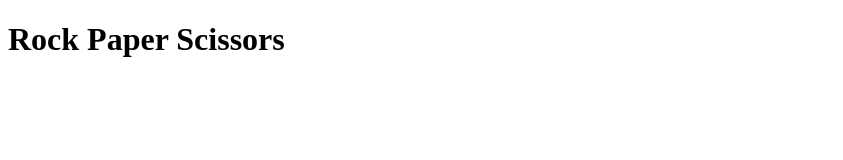
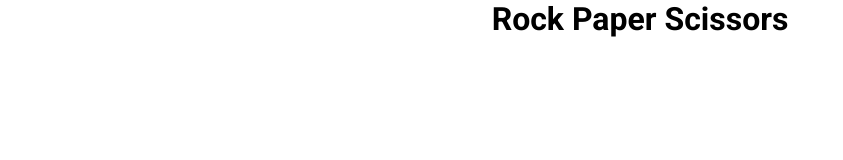
Before and after one commit to issac-in/odin-rock-paper-scissors, a website: page index.html in a window 1280 px wide. Shown: the whole page, without its empty margins (0-843 px from the left). Drawn offline with Linux system fonts and the light colour scheme.

Commit message:
Import Roboto font & Set up general CSS
I personally just prefer a sans-serif font if possible, and put other
web safe fonts incase Roboto isn't available. Set up general CSS as is
just so that I don't have to stress about unexpected padding or margins,
and that everything is at least center aligned for now.

I might change text alignment for later, but I'm going for a symmetrical
web page design for the most part.

```diff
--- a/styles.css
+++ b/styles.css
@@ -1,6 +1,18 @@
+@import url('https://fonts.googleapis.com/css2?family=Roboto:ital,wght@0,100;0,300;0,400;0,500;0,700;0,900;1,100;1,300;1,400;1,500;1,700;1,900&display=swap');
+
 /* PALETTE */
 
 /* GENERAL & SHARED CSS */
+* {
+  /* Display & Box Model */
+  box-sizing: border-box;
+  padding: 0;
+  margin: 0;
+
+  /* Text */
+  font-family: Roboto, Helvetica, Arial, sans-serif;
+  text-align: center;
+}
 
 /* HEADINGS */
 
```
